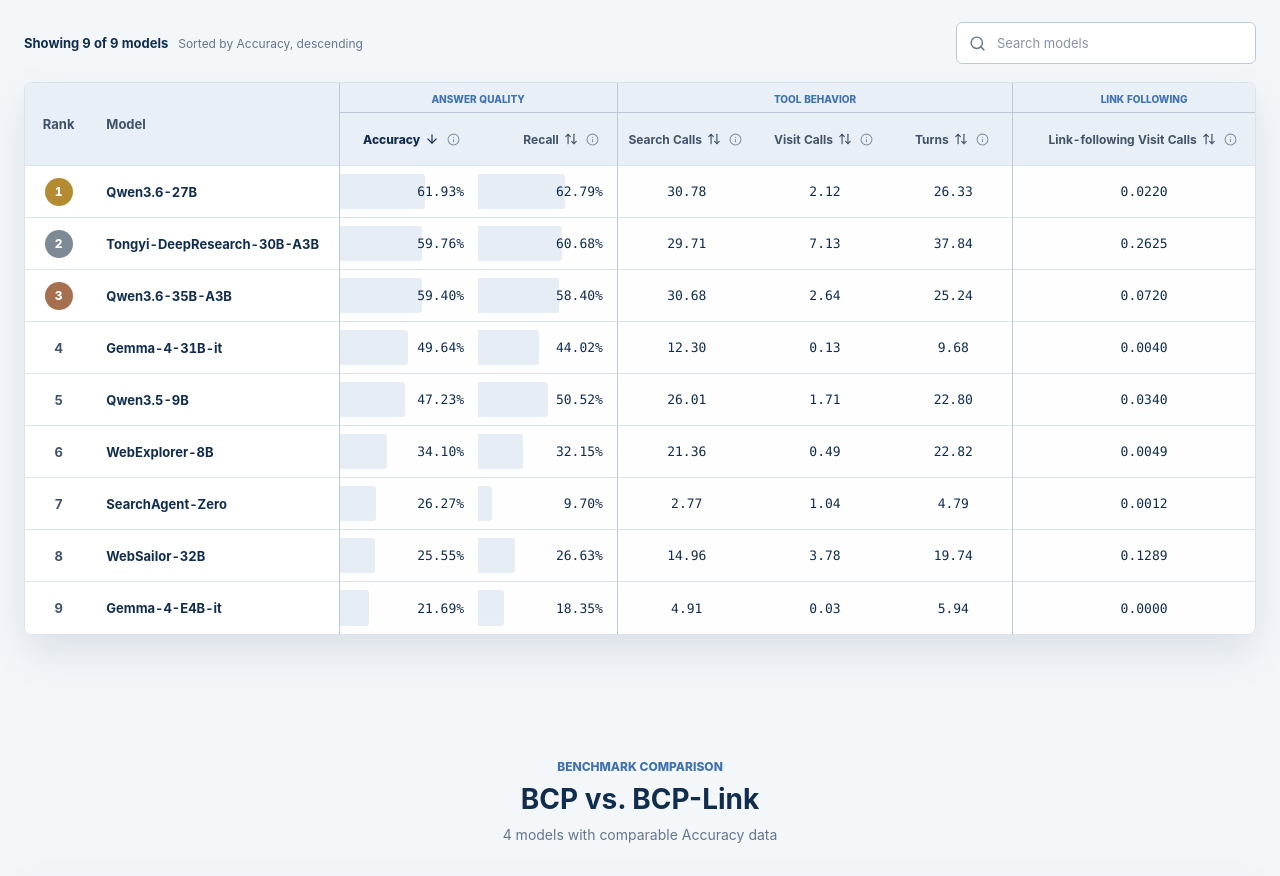
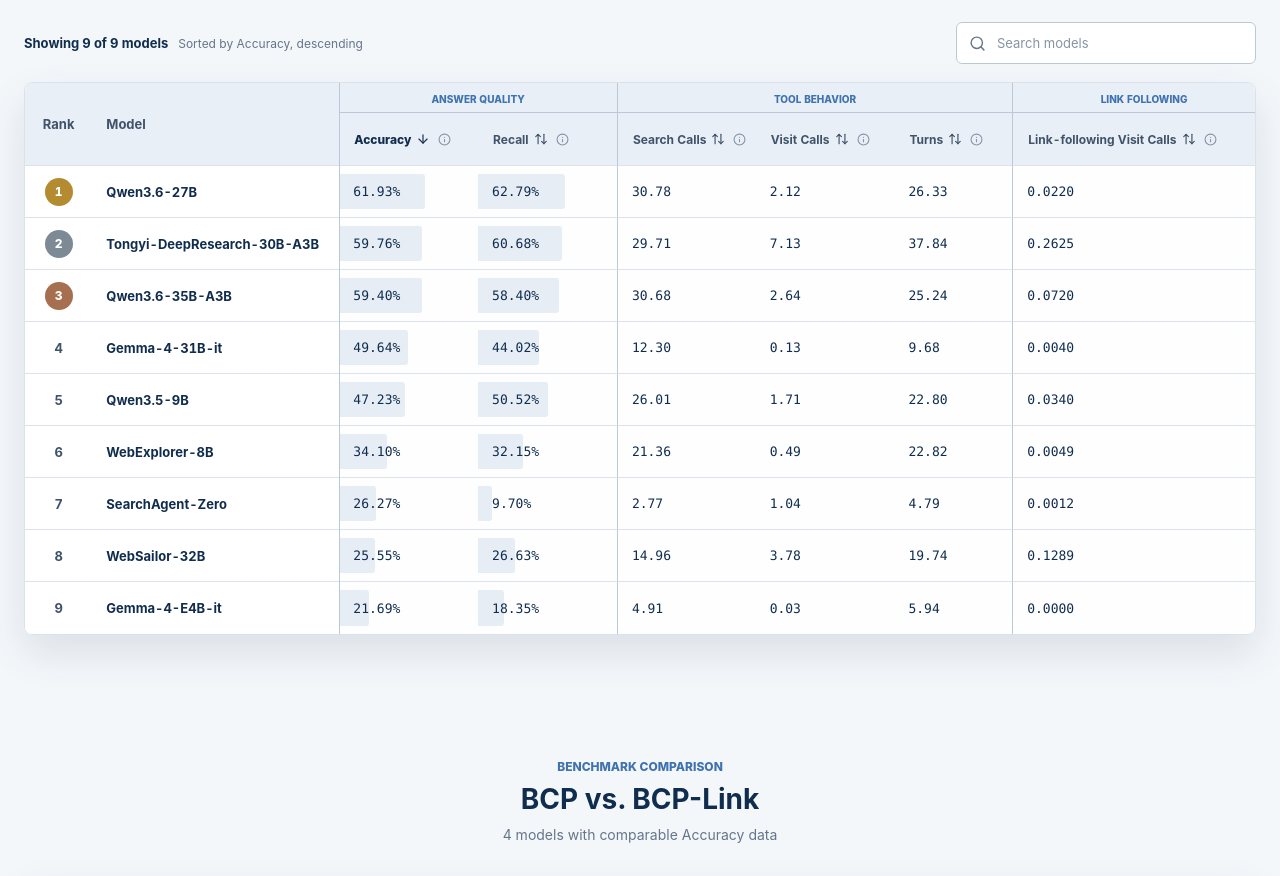
Before and after one commit to ml-stat-Sustech/bcp-link-leaderboard, a React (Vite) app: page / in a window 1280 px wide. Shown: the part 840-1716 px from the top of the page. Built offline with nearby package versions, Linux system fonts and the light colour scheme.

Commit message:
Left-align leaderboard metrics

```diff
--- a/src/styles.css
+++ b/src/styles.css
@@ -1083,7 +1083,7 @@
 .metric-header {
   display: flex;
   align-items: center;
-  justify-content: flex-end;
+  justify-content: flex-start;
   gap: 3px;
 }
 
@@ -1091,7 +1091,7 @@
   min-height: 34px;
   display: inline-flex;
   align-items: center;
-  justify-content: flex-end;
+  justify-content: flex-start;
   gap: 5px;
   padding: 3px 1px;
   color: inherit;
@@ -1139,25 +1139,8 @@
   position: relative;
   isolation: isolate;
   overflow: hidden;
+  text-align: left;
   font-family: "SFMono-Regular", Consolas, "Liberation Mono", monospace;
-}
-
-.metric-value-searchCalls,
-.metric-value-visitCalls,
-.metric-value-turns,
-.metric-value-linkFollowingVisitCalls {
-  text-align: center;
-}
-
-.metric-column-searchCalls .metric-header,
-.metric-column-visitCalls .metric-header,
-.metric-column-turns .metric-header,
-.metric-column-linkFollowingVisitCalls .metric-header,
-.metric-column-searchCalls .sort-button,
-.metric-column-visitCalls .sort-button,
-.metric-column-turns .sort-button,
-.metric-column-linkFollowingVisitCalls .sort-button {
-  justify-content: center;
 }
 
 .metric-column-searchCalls .sort-button span,
```
Also changed, not shown: 2 other files (tests, documents, lock files or other folders).
